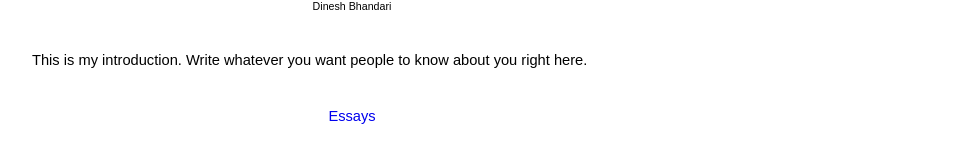
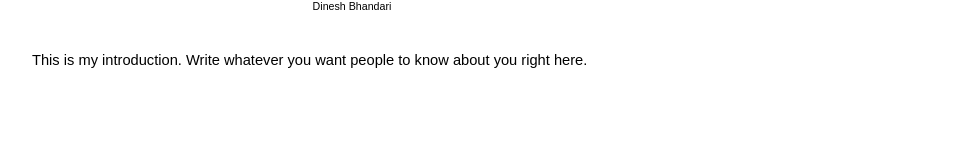
Before and after one commit to brokedineshbhandari/brokedineshbhandari.github.io, a Jekyll site: the page built from index.html, in a window 1280 px wide. Shown: the part 163-326 px from the top of the page, without its empty margins (288-1261 px from the left). Built offline with Jekyll 4.4.1, drawn with Linux system fonts in a browser that asks for light colours.

Commit message:
Update index.html

```diff
--- a/index.html
+++ b/index.html
@@ -15,10 +15,7 @@ title: Home
         font-size: 8pt;
         margin-top: 10px;
     }
-    .center-nav {
-        text-align: center;
-        margin-top: 40px;
-    }
+
 </style>
 
 <div class="home-header">
@@ -27,7 +24,3 @@ title: Home
 </div>
 
 <p>This is my introduction. Write whatever you want people to know about you right here.</p>
-
-<div class="center-nav">
-    <a href="/essays.html">Essays</a>
-</div>
```
